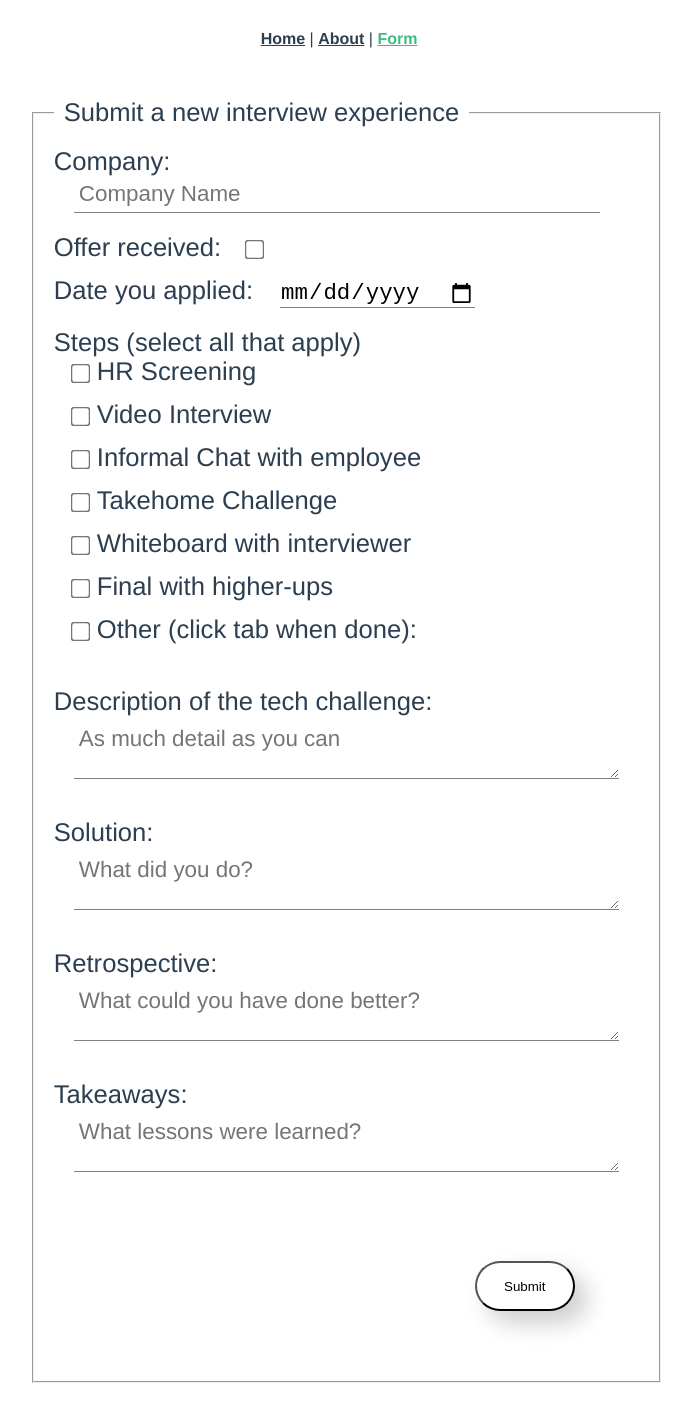
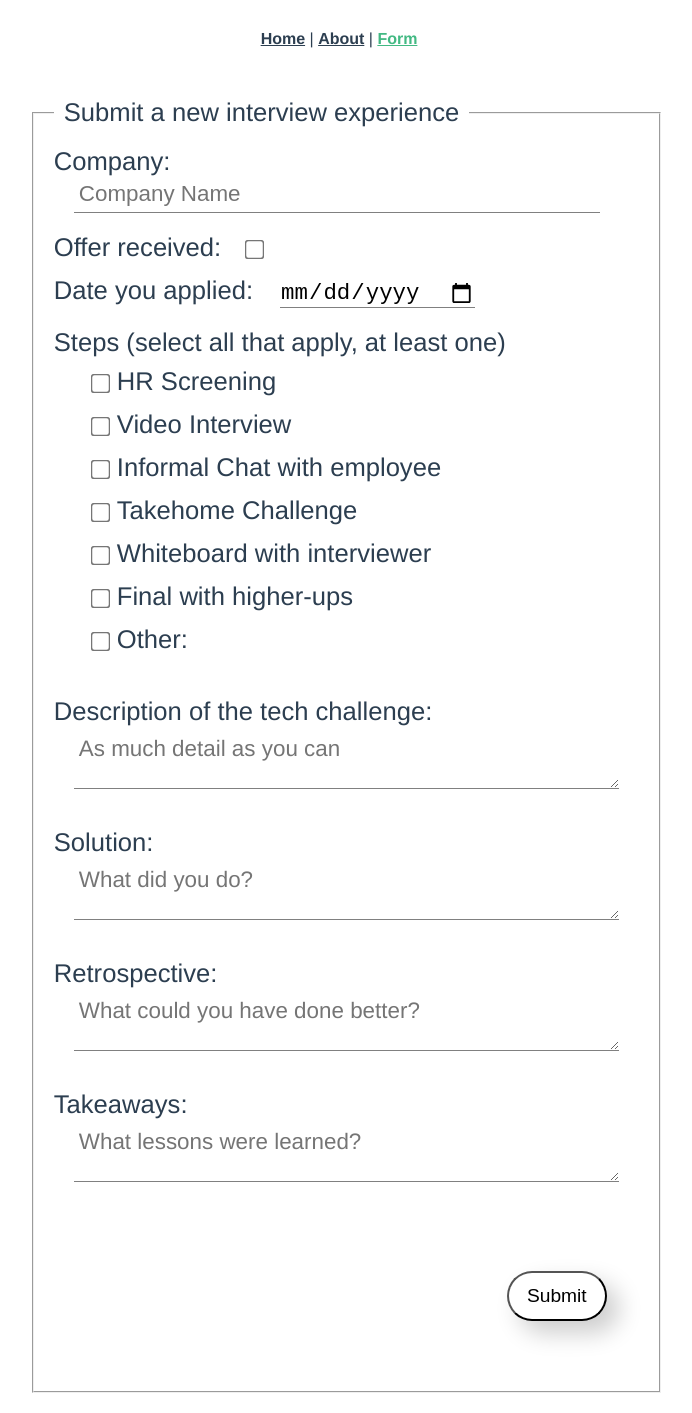
Before and after one commit to piknikki/launcher, a Vue app: page /form in a window 1280 px wide. Shown: the whole page, without its empty margins (301-993 px from the left). Built offline with nearby package versions, Linux system fonts and the light colour scheme.

Commit message:
Add required to main fields

```diff
--- a/src/components/Interview.vue
+++ b/src/components/Interview.vue
@@ -1,7 +1,7 @@
 <template>
   <div class="interview-container">
     <h1>{{ interview.company }}</h1>
-    <p>Interviewee: Nikki P.</p>
+    <p>Interviewee: {{ interview.user }}</p>
     <p>Offer? {{ interview.offer ? 'Yes' : 'No' }}</p>
     <div>
       <span class="bold">Takeaways (tl;dr): </span>{{ interview.takeaways }}
--- a/src/views/InterviewForm.vue
+++ b/src/views/InterviewForm.vue
@@ -6,18 +6,19 @@
         <fieldset>
           <legend>Submit a new interview experience</legend>
           <label for="company">Company: </label>
-          <input v-model="formData.company" id="company" type="text" placeholder="Company Name">
+          <input v-model="formData.company" id="company" type="text" placeholder="Company Name" required>
           <br>
 
           <label for="offer">Offer received: </label>
-          <input v-model="formData.offer" id="offer" type="checkbox">
+          <input v-model="formData.offer" id="offer" type="checkbox" required>
           <br>
 
           <label for="date">Date you applied: </label>
-          <input v-model="formData.date" id="date" type="date">
+          <input v-model="formData.date" id="date" type="date" required>
           <br>
 
-          <label>Steps (select all that apply)</label>
+          <label>Steps (select all that apply, at least one)</label>
+          <div class="options-wrapper">
             <div>
               <input type="checkbox" id="steps-screen" value="screening" v-model="formData.steps">
               <label for="steps-screen" class="step-options">HR Screening</label>
@@ -44,9 +45,10 @@
             </div>
             <div>
               <input type="checkbox" v-model="other" @change="addOther(other)">
-              <label class="step-options">Other (click tab when done): </label>
+              <label class="step-options">Other: </label>
               <input v-if="other" type="text" value="other" v-model.lazy="otherText" @change="setOtherText">
             </div>
+          </div>
           <br>
 
           <label for="description">Description of the tech challenge: </label>
@@ -243,6 +245,10 @@ li {
   padding-left: 10px;
 }
 
+.options-wrapper {
+  margin: 10px 0 0 20px;
+}
+
 .button-wrapper {
   margin: 50px 0;
   float: right;
@@ -257,7 +263,8 @@ button {
   display: flex;
   height: 50px;
   justify-content: center;
-  margin-right: 4rem;
+  margin-right: 2rem;
   width: 100px;
+  font-size: 1.2rem;
 }
 </style>
```
